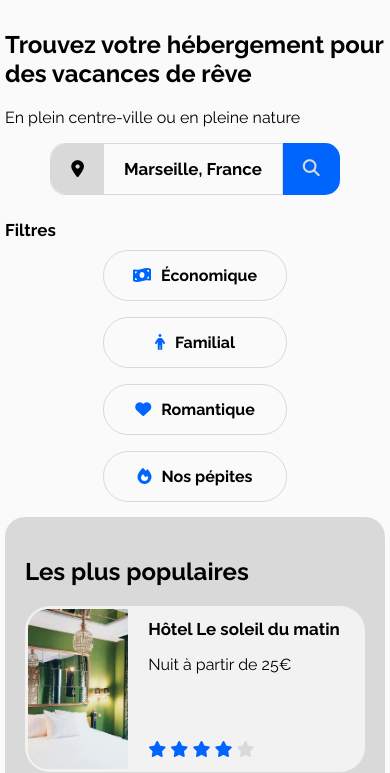
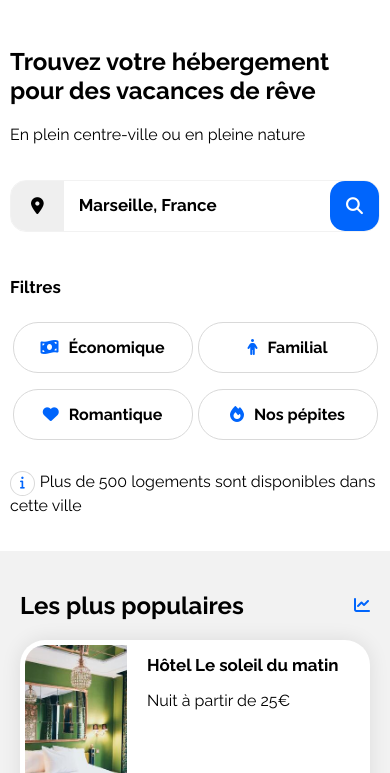
Before and after one commit to Zanou24/projet_booki, a plain HTML site: page index.html in a window 390 px wide. Shown: the part 108-881 px from the top of the page. Drawn offline with Linux system fonts and the light colour scheme.

Commit message:
version finale site Booki

```diff
--- a/CSS/style.css
+++ b/CSS/style.css
@@ -8,13 +8,13 @@ h3{
     font-family: Raleway;
 }
 body {
-    background-color: #fafafa;
+    background-color: white;
     margin: 0 auto;
     max-width: 1440px;
     padding: 0 20px 0 20px;
 }
 section{
-    padding-bottom: 30px;
+    padding-bottom: 20px;
 }
 h1{
     font-size: 1.5rem;
@@ -50,43 +50,71 @@ ul{
     max-width: 4rem;
 }
 .head>ul>li{
-    padding-top: 15px;
+    display: flex;
+    align-items: center;
+}
+.head>ul>li:hover{
+    border-top: solid 2px #0065fc;
+    color: #0065FC;
 }
 .head>ul>li>a:hover{
-    border-top: solid 3px #0065fc;
     color: #0065FC;
-    padding-top: 13px;
 }
 .search{
     display: flex;
 }
-.search > div > h3, .search > h3{
-    padding: 15px 20px 15px 20px;
+::placeholder{
+    color: black;
+    font-weight: bold;
+    font-size: 1.06rem;
 }
-.search-icon{
-    background-color: #d9d9d9;
+form{
+    display: flex;
+}
+input{
+    border: none ;
+    padding: 15px;
+    border: solid 1px #f2f2f2;
+}
+
+.location{
+    padding: 15px 20px;
+    border: #f2f2f2;
     border-radius: 15px 0 0 15px;
+    font-size: 1.06rem;
 }
-.search-always{
-    display: inline-flex;
-    border: solid 1px #d9d9d9;
-    border-radius: 15px 0 0 15px;
+.submit{
+    background-color: #0065FC;
+    color: white;
+    font-size: 1.06rem;
+    font-weight: bold;
+    border-radius: 0 15px 15px 0;
+    padding: 15px;
+    border: #0065FC;
 }
-.blue{
-    background-color: #0065FC;
-    border-radius: 0 15px 15px 0;
-    color: #f2f2f2;
+.fa-magnifying-glass{
+    color: white;
 }
 .mobile{
     display: none;
-    color: #d9d9d9
+    border-radius: 15px;
+    padding: 0 8px;
+}
+
+.fa-info{
+    color: #0065FC;
+    border: solid 1px #d9d9d9;
+    border-radius: 50%;
+    padding: 5px 9px;
+    margin-right: 5px;
+    font-size: 0.8rem;
 }
 
 .hotel{
     display: flex;
     justify-content: space-around;
     flex: 1 0;
-    gap: 40px;
+    gap: 20px;
 }
 .heb{
     display: flex;
@@ -96,11 +124,12 @@ ul{
     gap: 30px;
 }
 .heb-a > a{
-    background-color: #f2f2f2;
+    background-color: white;
     border-radius: 25px;
     display: flex;
-    padding: 3px;
+    padding: 5px;
     flex-direction: column;
+    box-shadow: 0 0 20px rgba(0, 0, 0, 0.096);
 
 }
 .heb-a > a > div > h3{
@@ -111,7 +140,7 @@ ul{
     position: relative;
 }
 .heb-a{
-    width: 30%;
+    width: 28%;
 
 }
 .heb-h{
@@ -125,7 +154,7 @@ ul{
 }
 .hebcontent{
     border-radius: 20px;
-    background-color: #d9d9d9;
+    background-color: #f2f2f2;
     padding: 20px;
 }
 .btn{
@@ -133,6 +162,7 @@ ul{
     gap: 1rem;
     font-weight: bold;
     align-items: center;
+    padding-bottom: 25px
 }
 .btn > div{
     display: flex;
@@ -141,7 +171,6 @@ ul{
 .filter{
     border: 1px solid #d9d9d9;
     border-radius: 25px;
-    background-color: #fafafa;
     display: flex;
     gap: 10px;
     padding: 15px;
@@ -157,6 +186,14 @@ ul{
 }
 .heb-pop{
     flex: 1;
+}
+.flex{
+    display: flex;
+    justify-content: space-between;
+    align-items: center;
+}
+.fa-chart-line{
+    color: #0065FC;
 }
 .pop > a{
     flex-direction: row;
@@ -197,7 +234,7 @@ ul{
     color: #0065FC;
 }
 .blank{
-    color: #d9d9d9;
+    color: #f2f2f2;
 }
 .star{
     position: absolute;
@@ -206,32 +243,46 @@ ul{
 footer{
     display: flex;
     gap: 250px;
-    background-color: #d9d9d9;
+    background-color: #f2f2f2;
     padding: 25px;
 }
 @media screen and (max-width: 1024px) {
     .hotel{
         flex-direction: column;
+        gap: 50px;
     }
     footer {
         gap: 150px;
     }
     .acti > a > img {
-        height: 10rem;
+        height: 13rem;
     }
     .pop {
         flex-direction: column;
         width: 30%;
+        height: 100%;
+    }
+    .btn{
+        display: block;
+    }
+    .btn >h3{
+        padding-bottom: 15px;
     }
 }
 @media screen and (max-width: 768px) {
     body{
         padding: 0;
     }
+    .logo{
+        padding-bottom: 15px;
+    }
     .head{
         flex-direction: column;
         justify-content: center;
         align-items: center;
+    }
+    .mobile-space{
+        padding: 0 10px;
     }
     .btn{
         flex-direction: column;
@@ -256,10 +307,29 @@ footer{
         width: 100%;
         height: 100%;
     }
+    .hebcontent{
+        border-radius: 0;
+    }
+    .heb-heb{
+        background-color: white;
+    }
     .heb-a {
         width: 100%;
     }
-    .blue{
+    input{
+        border: none;
+    }
+    form{
+        justify-content: center;
+        padding: 0;
+        border: solid 1px #f2f2f2;
+        border-radius: 16px;
+    }
+    .mobile100{
+        width: 100%;
+        border-right: none;
+    }
+    .submit{
         display: none;
     }
     .mobile{
@@ -271,7 +341,7 @@ footer{
     .search{
         justify-content: center;
     }
-    .head>ul>li>a:hover{
+    .head>ul>li:hover{
         border-top: none;
     }
     .head>ul {
@@ -283,12 +353,11 @@ footer{
         width: 100%;
         text-align: center;
         padding-bottom: 10px;
+        justify-content: center;
+        border-bottom: solid 2px #f2f2f2;
     }
     .head>ul>li:hover{
         border-bottom: solid 2px #0065FC;
-    }
-    section{
-        padding: 0 5px 0 5px;
     }
     .btn{
         display: block;
@@ -303,8 +372,11 @@ footer{
         line-height: normal;
     }
     .btn> div{
-        justify-content: center;
+        justify-content: space-around;
         width: 100%;
+        gap: 0;
+        row-gap: 1rem;
+
     }
     .txt{
         width: 100%;
--- a/index.html
+++ b/index.html
@@ -30,7 +30,7 @@
     </header>
 
     <main>
-
+        <div class="mobile-space">
             <section>
 
                 <h1>Trouvez votre hébergement pour des vacances de rêve</h1>
@@ -39,8 +39,13 @@
             </section>
 
             <section class="search-container">
-
-            <div class="search">
+                <form action="" method="get">
+                    <button class="location"><i class="fa-solid fa-location-dot"></i></button>
+                    <input type="text" name="city" placeholder="Marseille, France" class="mobile100">
+                    <input type="submit" value="Rechercher" class="submit">
+                    <button type="submit" class="submit mobile"><i class="fa-solid fa-magnifying-glass mobile"></i></button>
+                </form>
+                <!-- <div class="search">
                     <div class="search-always">
                         <h3 class="search-icon"><i class="fa-solid fa-location-dot"></i></h3>
                         <h3 class="txt">Marseille, France</h3>
@@ -48,11 +53,11 @@
                     <h3 class="blue">Rechercher</h3>
 
                     <h3 class="search-icon blue mobile"><i class="fa-solid fa-magnifying-glass blue mobile"></i></h3>
-            </div>
+                </div> -->
 
             </section>
 
-        <section>
+            <section class="start-end">
 
                 <div class="btn">
                     <h3>Filtres</h3>
@@ -63,9 +68,9 @@
                         <a href="#" class="filter"><i class="fa-solid filter-ico fa-fire"></i>Nos pépites</a>
                     </div>
                 </div>
-
+                <p><i class="fa-solid fa-info"></i>Plus de 500 logements sont disponibles dans cette ville</p>
             </section>
-
+        </div>
         <section class="hotel" id="Heb">
 
             <div class="hebcontent heb-heb">
@@ -157,7 +162,10 @@
                 <h3 class="heb-h">Afficher plus</h3>
             </div>
             <div class="hebcontent heb-pop">
+                <div class="flex">
                     <h2>Les plus populaires</h2>
+                    <i class="fa-solid fa-chart-line"></i>
+                </div>
                 <div class="heb">
                     <article class="heb-a pop">
                         <a href="#">
@@ -217,16 +225,16 @@
             <h2>Activités à Marseille</h2>
             <div class="acti">
                 <a href="#">
-                    <img src="Images/activites/florian-wehde.jpg" alt="">
-                    <h3>Notre-Dame-de-la-Garde</h3>
+                    <img src="Images/activites/reno-laithienne.jpg" alt="">
+                    <h3>Vieux-Port</h3>
                 </a>
                 <a href="#">
-                    <img src="Images/activites/florian-wehde.jpg" alt="">
-                    <h3>Notre-Dame-de-la-Garde</h3>
+                    <img src="Images/activites/paul-hermann.jpg" alt="">
+                    <h3>Fort de Pomègues</h3>
                 </a>
                 <a href="#">
-                    <img src="Images/activites/florian-wehde.jpg" alt="">
-                    <h3>Notre-Dame-de-la-Garde</h3>
+                    <img src="Images/activites/kilyan-sockalingum.jpg" alt="">
+                    <h3>Parc national des Calanques</h3>
                 </a>
                 <a href="#">
                     <img src="Images/activites/florian-wehde.jpg" alt="">
```
Lines whose indentation alone changed are shown as unchanged.
